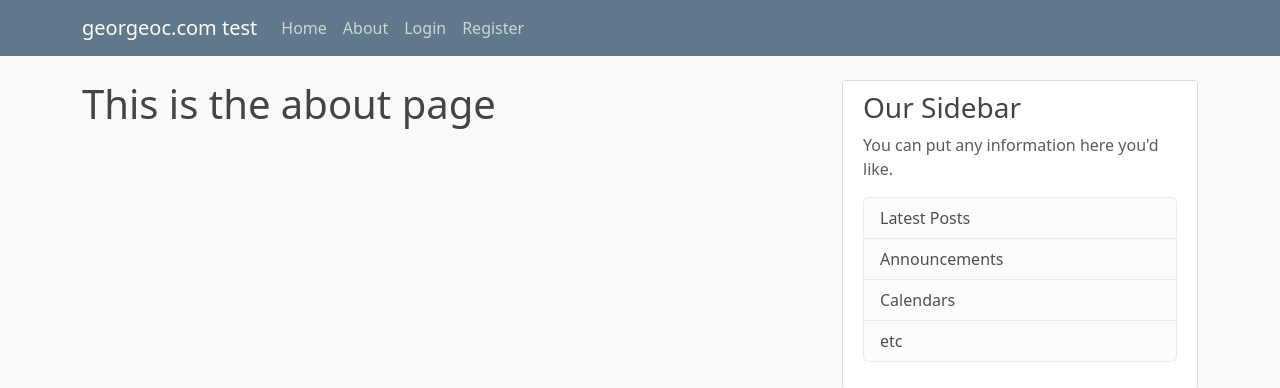
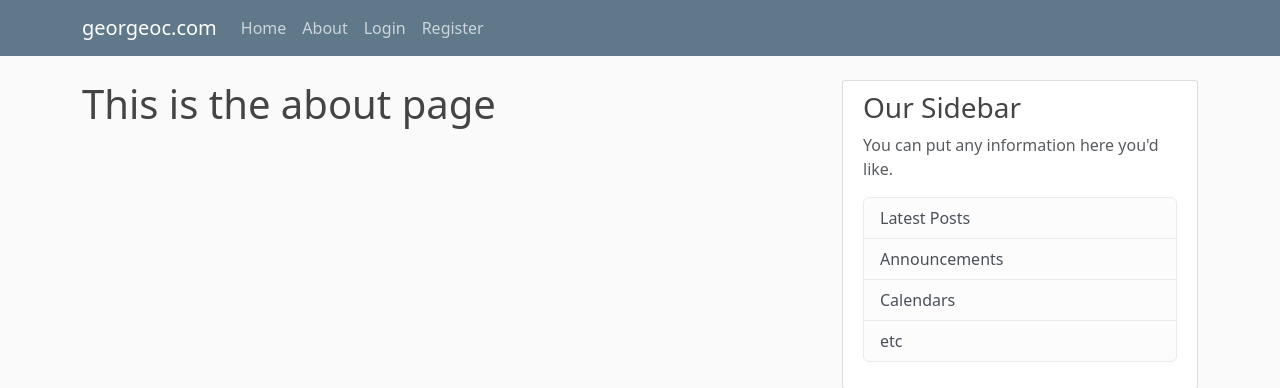
Before and after one commit to george-oconnor/georgestools-blog, a Flask app: page /about in a window 1280 px wide. Shown: the top 388 px of the page. Run offline with Flask 3, Linux system fonts and the light colour scheme.

Commit message:
undid test changes

```diff
--- a/flaskblog/__init__.py
+++ b/flaskblog/__init__.py
@@ -4,8 +4,6 @@ from flask_bcrypt import Bcrypt
 from flask_login import LoginManager
 from flask_mail import Mail
 from flaskblog.config import Config
-
-# this is a test change
 
 db = SQLAlchemy()
 bcrypt = Bcrypt()
--- a/flaskblog/templates/layout.html
+++ b/flaskblog/templates/layout.html
@@ -18,7 +18,7 @@
         <header class="site-header">
             <nav class="navbar navbar-expand-md navbar-dark bg-steel fixed-top">
                 <div class="container">
-                    <a class="navbar-brand mr-4" href="/">georgeoc.com test</a>
+                    <a class="navbar-brand mr-4" href="/">georgeoc.com</a>
                     <button class="navbar-toggler" type="button" data-toggle="collapse" data-target="#navbarToggle" aria-controls="navbarToggle" aria-expanded="false" aria-label="Toggle navigation">
                         <span class="navbar-toggler-icon"></span>
                     </button>
```
